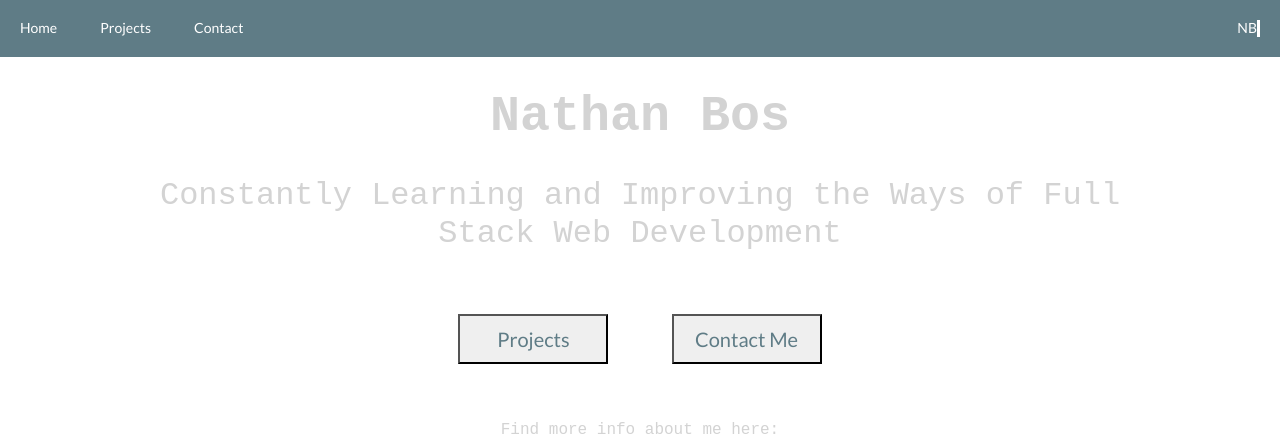
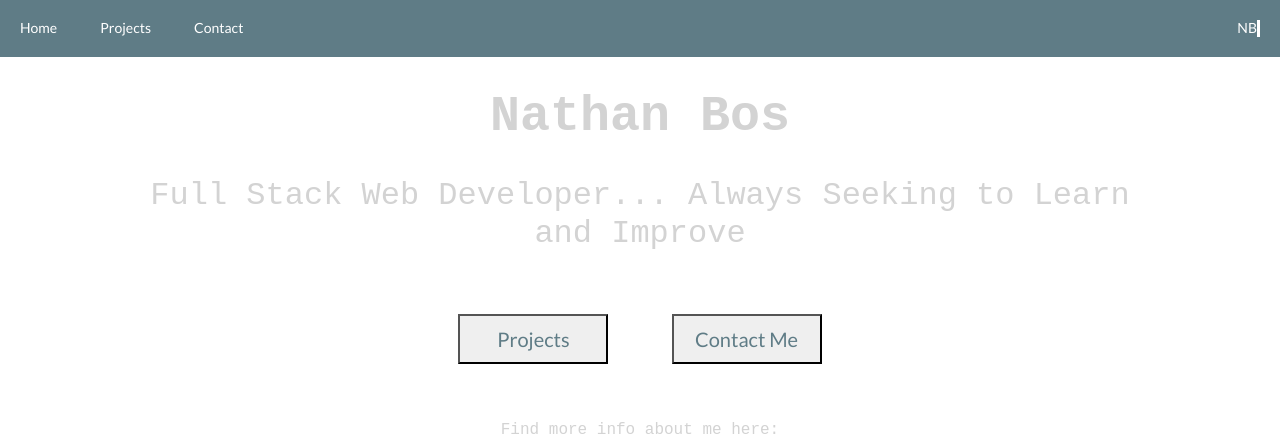
Before and after one commit to nbos17/nateb31, a plain HTML site: page index.html in a window 1280 px wide. Shown: the top 446 px of the page. Drawn offline with nearby package versions, Linux system fonts and the light colour scheme.

Commit message:
Update index.html

```diff
--- a/index.html
+++ b/index.html
@@ -31,7 +31,7 @@
 	<div class="container">
 
 		<h1 class="main">Nathan Bos</h1>
-		<h2 class="main">Constantly Learning and Improving the Ways of Full Stack Web Development</h2>
+		<h2 class="main">Full Stack Web Developer... Always Seeking to Learn and Improve</h2>
 		<button class="projects" id="projectPage">Projects</button>
 		<button class="projects" id="contactMe">Contact Me</a></button>
 		<br><br>
```
